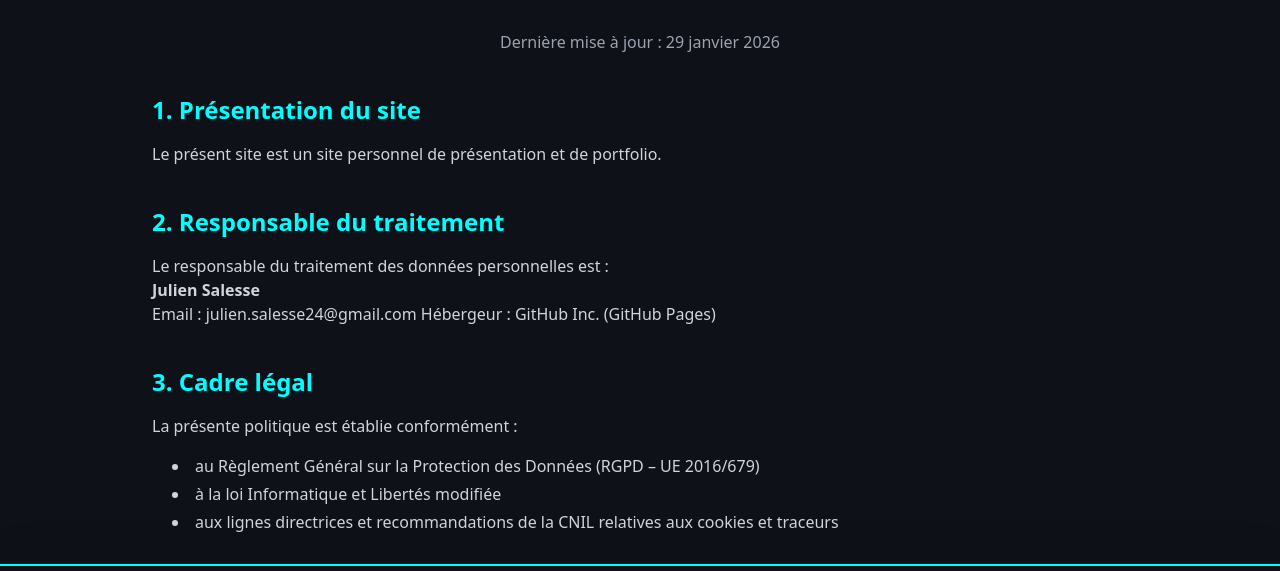
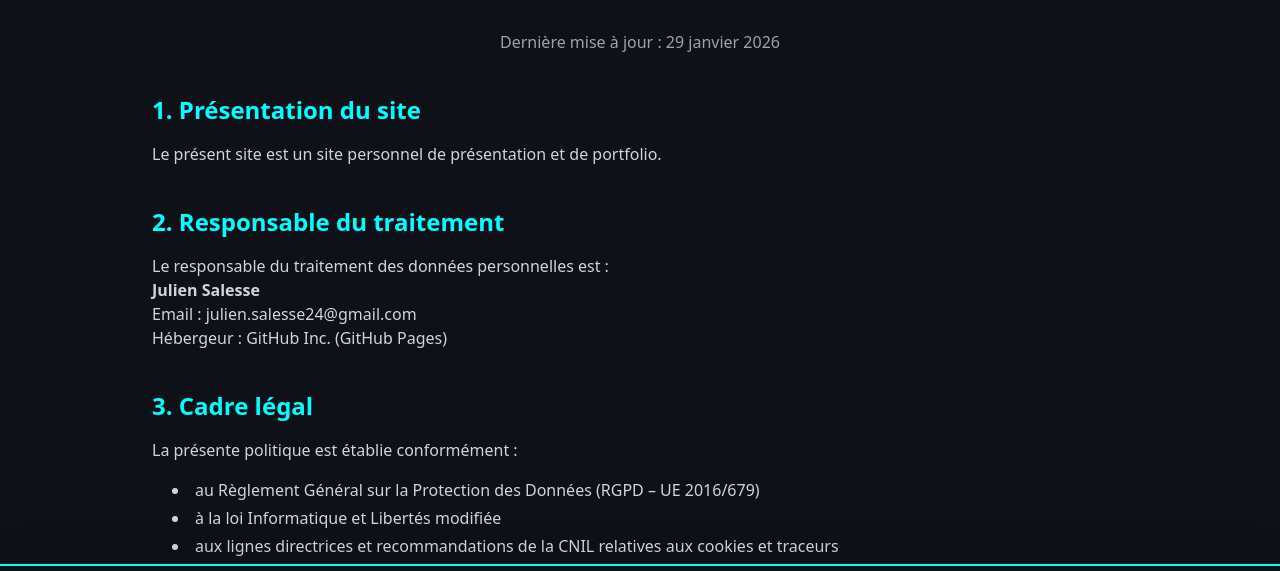
Before and after one commit to 0Akihiko0/Site-Salesse-Julien, a plain HTML site: page politique-de-confidentialite.html in a window 1280 px wide. Shown: the part 180-751 px from the top of the page. Drawn offline with nearby package versions, Linux system fonts and the light colour scheme.

Commit message:
Fix HTML formatting in politique-de-confidentialite.html

```diff
--- a/politique-de-confidentialite.html
+++ b/politique-de-confidentialite.html
@@ -64,7 +64,7 @@
       <p>
         Le responsable du traitement des données personnelles est :<br>
         <strong>Julien Salesse</strong><br>
-        Email : julien.salesse24@gmail.com
+        Email : julien.salesse24@gmail.com<br>
         Hébergeur : GitHub Inc. (GitHub Pages)
       </p>
     </section>
```
